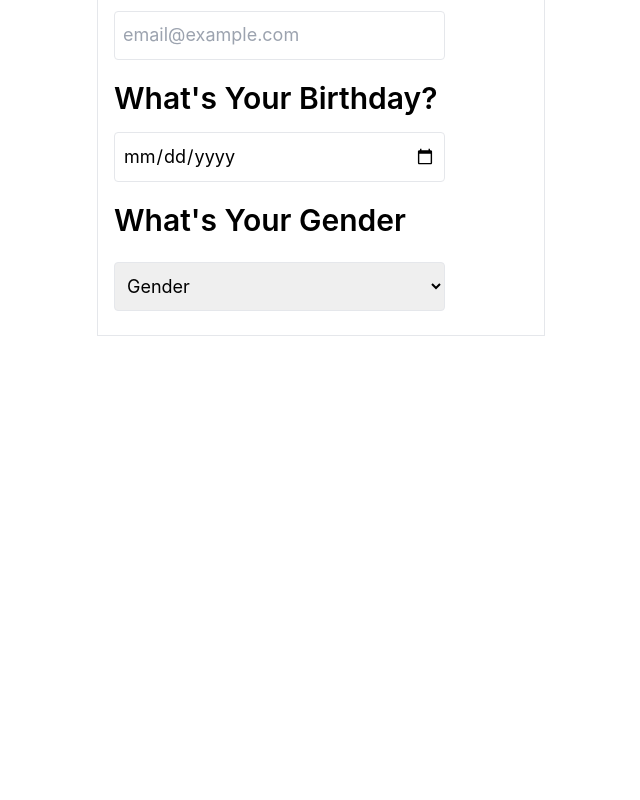
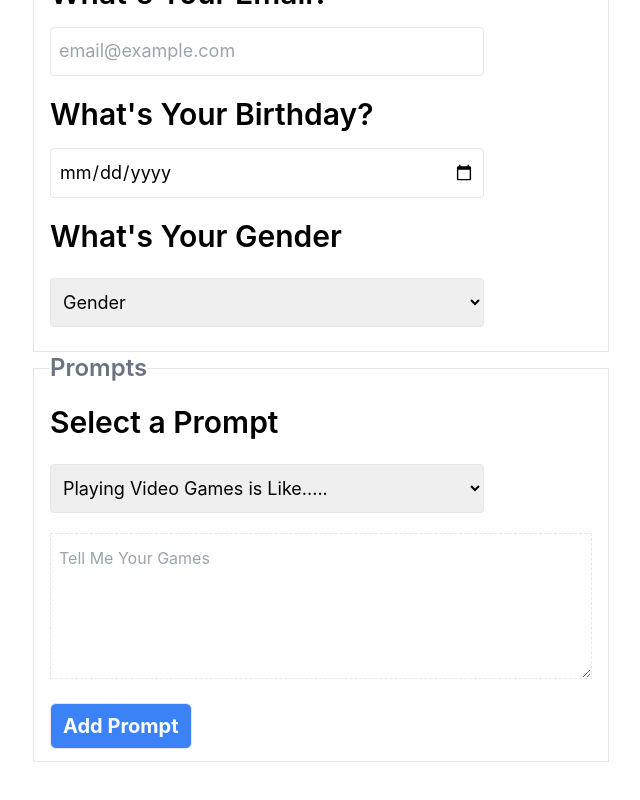
Before and after one commit to G3RGES/dynamic-form, a React (Create React App) app: page / in a window 1280 px wide. Shown: the part 362-1162 px from the top of the page, without its empty margins (319-959 px from the left). Before the commit the page ends 800 px from the top, so only its background shows below. Built offline with nearby package versions, Linux system fonts and the light colour scheme.

Commit message:
Update App.js

```diff
--- a/src/App.js
+++ b/src/App.js
@@ -7,6 +7,8 @@ function App() {
     email: "",
     dob: "",
     gender: "",
+    prompt1: "",
+    answer1: "",
   });
 
   const handleInput = (e) => {
@@ -19,7 +21,7 @@ function App() {
   return (
     <div className="">
       <h1 className="text-3xl text-center my-4 py-2">React Forms</h1>
-      <form className="w-5/6 max-w-md mx-auto">
+      <form className="w-5/6 max-w-xl mx-auto pt-4 pb-10">
         <fieldset className="flex flex-col gap-2 border py-3 px-4">
           <legend className="text-2xl font-semibold mb-2 text-gray-500">
             About You
@@ -89,6 +91,55 @@ function App() {
             </select>
           </div>
         </fieldset>
+
+        <fieldset className="flex flex-col gap-2 border py-3 px-4">
+          <legend className="text-2xl font-semibold mb-2 text-gray-500">
+            Prompts
+          </legend>
+          <div className="flex flex-col gap-2">
+            <label className="text-3xl font-semibold">Select a Prompt</label>
+            <select
+              className="border rounded text-lg leading-tight py-3 px-2 mb-3 mt-4
+             focus:outline-indigo-500 w-4/5"
+              id="prompt1"
+              name="prompt1"
+              onChange={handleInput}
+            >
+              <option value="Playing Video Games is like.....">
+                Playing Video Games is Like.....
+              </option>
+              <option value="Favorit Weapon in Video Games is...">
+                Favorit Weapon in Video Games is...
+              </option>
+              <option value="Favorit Character From a Video Game is...">
+                Favorit Character From a Video Game is...
+              </option>
+              <option value="Other Games I Enjoy:">Other Games I Enjoy:</option>
+              <option value="Favorit Modes in Video Games:">
+                Favorit Modes in Video Games:
+              </option>
+              <option value="Genres You Enjoy Playing Games:">
+                Genres You Enjoy Playing Games:
+              </option>
+            </select>
+            <textarea
+              className="border border-dashed py-3 px-2 mb-4 focus:outline-indigo-500"
+              id="answer1"
+              name="answer1"
+              rows={5}
+              placeholder="Tell Me Your Games"
+              onChange={handleInput}
+            />
+          </div>
+          <div className="">
+            <button
+              className="border rounded-md bg-blue-500 py-2 px-3
+             text-white font-bold text-xl"
+            >
+              Add Prompt
+            </button>
+          </div>
+        </fieldset>
       </form>
     </div>
   );
```
